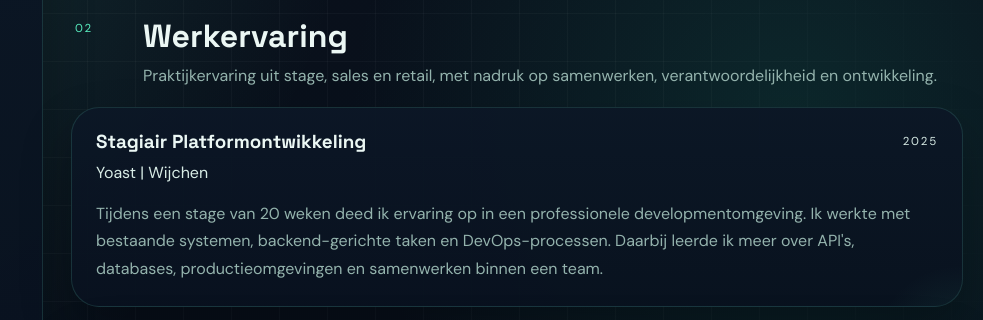
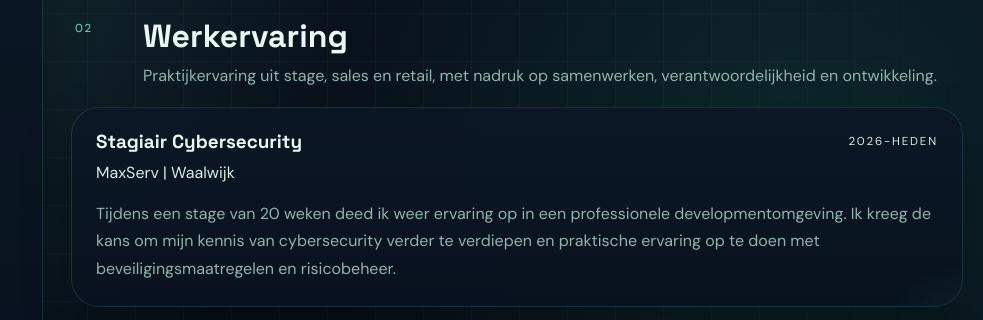
Before and after one commit to N-Wilson11/n-wilson11.github.io, a plain HTML site: page index.html in a window 1280 px wide. Shown: the part 179-499 px from the top of the page, 297-1280 px from the left. Drawn offline with Linux system fonts and the light colour scheme.

Commit message:
Update portfolio

```diff
--- a/index.html
+++ b/index.html
@@ -53,6 +53,7 @@
                     <span>CSS</span>
                     <span>HTML</span>
                     <span>PHP</span>
+                    <span>Docker</span>
                 </div>
             </section>
 
@@ -114,6 +115,19 @@
                 </div>
 
                 <div class="stacked-cards timeline">
+                    <article class="panel detail-card timeline-card">
+                        <div class="card-header">
+                            <div>
+                                <h4 data-i18n="exp0Role">Stagiair Cybersecurity</h4>
+                                <p data-i18n="exp0Company">MaxServ | Waalwijk</p>
+                            </div>
+                            <p class="date-range" data-i18n="exp0Date">2026-heden</p>
+                        </div>
+                        <p data-i18n="exp0Body">
+                            Tijdens een stage van 20 weken deed ik weer ervaring op in een professionele developmentomgeving.
+                            Ik kreeg de kans om mijn kennis van cybersecurity verder te verdiepen en praktische ervaring op te doen met beveiligingsmaatregelen en risicobeheer.
+                        </p>
+                    </article>
                     <article class="panel detail-card timeline-card">
                         <div class="card-header">
                             <div>
--- a/script.js
+++ b/script.js
@@ -35,6 +35,10 @@ const translations = {
         aboutBody: "Mijn naam is Nathan Wilson en ik studeer Informatica aan Avans Hogeschool in 's-Hertogenbosch. Ik vind het leuk om aan uitdagende opdrachten te werken en nieuwe technologie snel eigen te maken. Tijdens schoolprojecten heb ik veel ervaring opgedaan met samenwerken, plannen en het opleveren van een goed eindresultaat.",
         expTitle: "Werkervaring",
         expIntro: "Praktijkervaring uit stage, sales en retail, met nadruk op samenwerken, verantwoordelijkheid en ontwikkeling.",
+        exp0Role: "Stagiair Cybersecurity",
+        exp0Company: "MaxServ | Waalwijk",
+        exp0Date: "2026-heden",
+        exp0Body: "Tijdens een stage van 20 weken deed ik weer ervaring op in een professionele developmentomgeving. Ik kreeg de kans om mijn kennis van cybersecurity verder te verdiepen en praktische ervaring op te doen met beveiligingsmaatregelen en risicobeheer.",
         exp1Role: "Stagiair Platformontwikkeling",
         exp1Company: "Yoast | Wijchen",
         exp1Date: "2025",
@@ -102,6 +106,10 @@ const translations = {
         aboutBody: "My name is Nathan Wilson and I study Informatics at Avans University of Applied Sciences in 's-Hertogenbosch. I enjoy working on challenging assignments and quickly learning new technologies. During school projects, I gained strong experience in collaboration, planning, and delivering high-quality results.",
         expTitle: "Experience",
         expIntro: "Hands-on experience from internship, sales, and retail, with a strong focus on collaboration, responsibility, and personal growth.",
+        exp0Role: "Cybersecurity Intern",
+        exp0Company: "MaxServ | Waalwijk",
+        exp0Date: "2026-present",
+        exp0Body: "During a 20-week internship, I gained further experience in a professional development environment. I had the opportunity to deepen my knowledge of cybersecurity and gain practical experience with security measures and risk management.",
         exp1Role: "Platform Development Intern",
         exp1Company: "Yoast | Wijchen",
         exp1Date: "2025",
```
